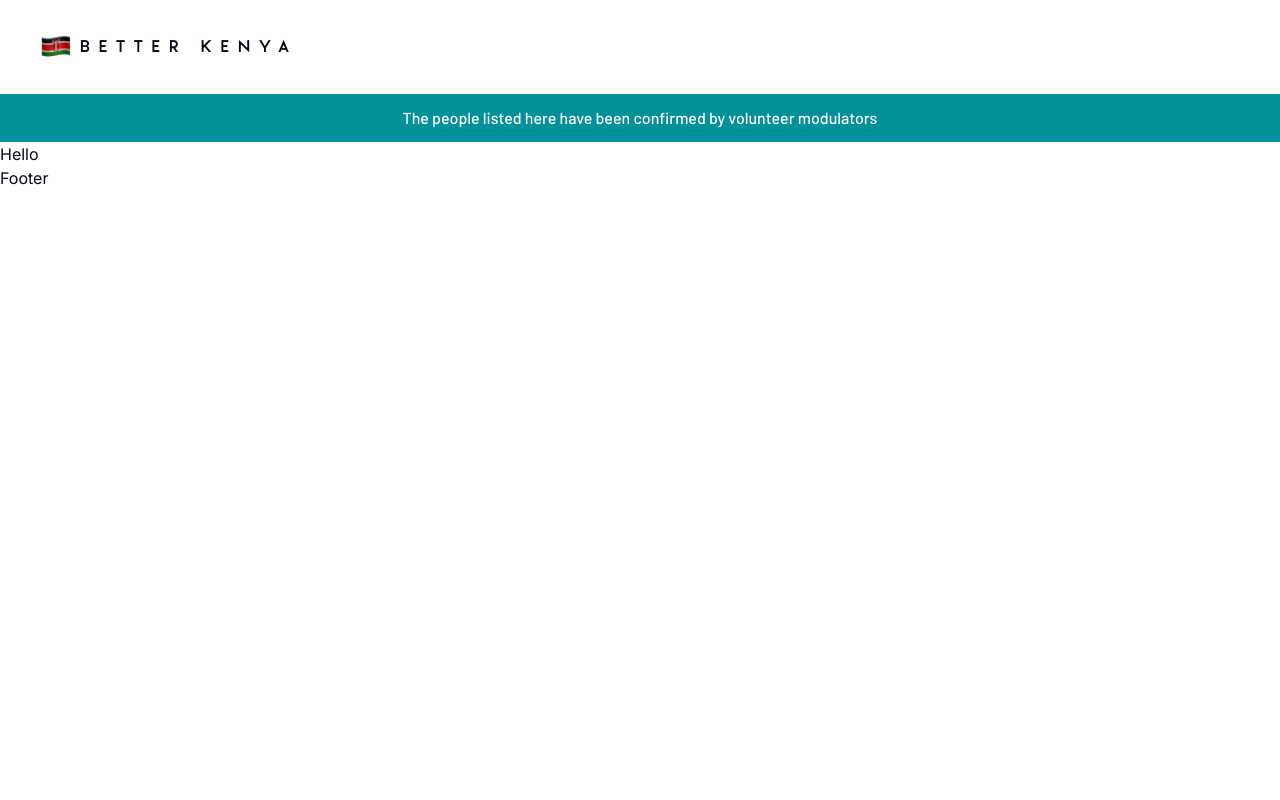
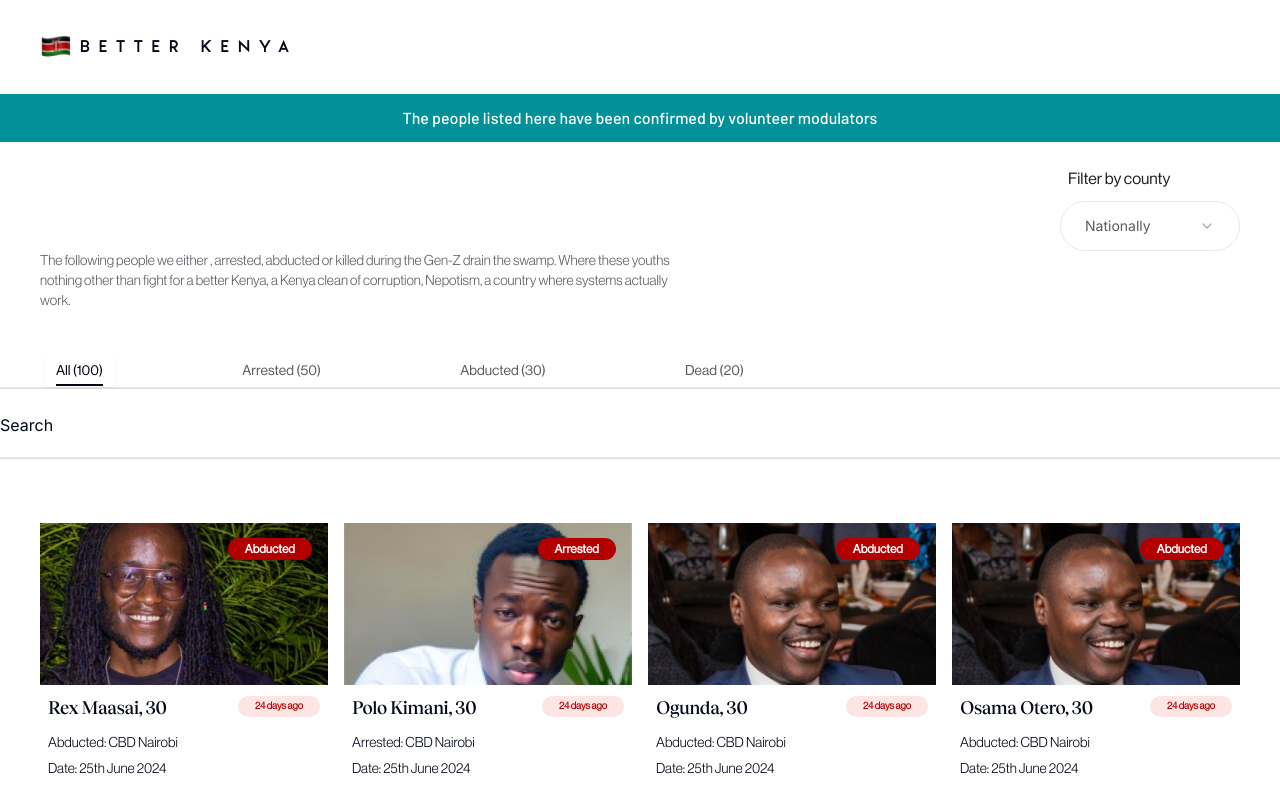
Before and after one commit to InnovateInk/missing-persons-fe, a Next.js app: page / in a window 1280 px wide. Shown: the top 800 px of the page. Built offline with nearby package versions, Linux system fonts and the light colour scheme.

Commit message:
home page

```diff
--- a/src/_data/data.ts
+++ b/src/_data/data.ts
@@ -7,7 +7,7 @@ export type personProps = {
   date: string;
   image: string;
 };
-export const persons = [
+export const persons: personProps[] = [
   {
     id: 1,
     name: 'Rex Maasai',
--- a/src/app/page.tsx
+++ b/src/app/page.tsx
@@ -1,9 +1,54 @@
-import Image from "next/image";
+import Image from 'next/image';
+
+import {
+  Select,
+  SelectContent,
+  SelectGroup,
+  SelectItem,
+  SelectLabel,
+  SelectTrigger,
+  SelectValue,
+} from '@/components/ui/select';
+import Container from '@/components/shared/container';
+import HomeClient from '@/components/home/home-client';
 
 export default function Home() {
   return (
-    <main>
-        Hello
-    </main>
+    <div className=' w-full'>
+      <Container>
+        <div className='w-full flex mt-6 justify-end  '>
+          <div className=' space-y-2.5'>
+            <label className='text-[#1E1E1E] font-grotesk-roman px-2 text-base'>
+              Filter by county
+            </label>
+            <Select defaultValue='all'>
+              <SelectTrigger className='w-[180px] h-[50px] py-4 rounded-full px-6 text-[#595D62]'>
+                <SelectValue placeholder='Select place' />
+              </SelectTrigger>
+              <SelectContent className='outline-none focus-visible:ring-0 '>
+                <SelectGroup>
+                  <SelectLabel>Filter by county</SelectLabel>
+                  <SelectItem value='all'>Nationally</SelectItem>
+                  <SelectItem value='nairobi'>Nairobi</SelectItem>
+                  <SelectItem value='mombasa'>Mombasa</SelectItem>
+                  <SelectItem value='nakuru'>Nakuru</SelectItem>
+                  <SelectItem value='kisumu'>Kisumu</SelectItem>
+                </SelectGroup>
+              </SelectContent>
+            </Select>
+          </div>
+        </div>
+        <div className=' max-w-[40rem] text-sm font-grotesk text-[#595D62]'>
+          <p>
+            The following people we either , arrested, abducted or killed during
+            the Gen-Z drain the swamp. Where these youths nothing other than
+            fight for a better Kenya, a Kenya clean of corruption, Nepotism, a
+            country where systems actually work.{' '}
+          </p>
+        </div>
+      </Container>
+
+      <HomeClient />
+    </div>
   );
 }
--- /dev/null
+++ b/src/components/home/home-client.tsx
@@ -0,0 +1,69 @@
+'use client';
+import React, { useState } from 'react';
+import { Tabs, TabsContent, TabsList, TabsTrigger } from '@/components/ui/tabs';
+import Search from '../shared/search';
+import SharedTab from './shared-tab';
+import { persons } from '@/_data/data';
+import { Button } from '../ui/button';
+// import Search from '@/components/shared/Search';
+
+// import { blogData, booksData, musicData, podcastData, videoData } from '@/_data/data';
+
+const HomeClient = () => {
+  const tabs = [
+    {
+      value: 'all',
+      label: 'All (100)',
+      component: <SharedTab data={persons} />,
+    },
+    {
+      value: 'arrested',
+      label: 'Arrested (50)',
+      component: <SharedTab data={persons} />,
+    },
+    {
+      value: 'abducted ',
+      label: 'Abducted (30)',
+      component: <SharedTab data={persons} />,
+    },
+    {
+      value: 'dead',
+      label: 'Dead (20)',
+      component: <SharedTab data={persons} />,
+    },
+  ];
+
+  return (
+    <div>
+    <Tabs defaultValue='all' className='mt-10'>
+      <div className='container px-4 md:px-10 relative z-10 mx-auto contgr '>
+        <TabsList className='flex justify-between w-full text-[#595D62] md:w-[60%] scroll overflow-x-scroll scrollbar-hide scroll-smooth bg-transparent font-grotesk-roman '>
+          {tabs.map((tab) => (
+            <TabsTrigger key={tab.value} value={tab.value}>
+              {tab.label}
+            </TabsTrigger>
+          ))}
+        </TabsList>
+      </div>
+
+      <div className=' -mt-1 border-[0.5px] border-b-[#DCDCDC]' />
+
+      <div className='my-6'>
+        <Search />
+      </div>
+
+      <div className=' -mt-1 border-[0.5px] border-b-[#DCDCDC]' />
+      {tabs.map((tab) => (
+        <TabsContent key={tab.value} value={tab.value}>
+          {tab.component}
+        </TabsContent>
+      ))}
+    </Tabs>
+      <div className='w-full flex justify-center py-20'>
+        <Button variant='outline' className='px-8 py-8 rounded-[32px] border-[#1E1E1E] bg-transparent text-[#1E1E1E] font-grotesk-roman'>Reveal More </Button>
+      </div>
+    </div>
+  );
+};
+
+export default HomeClient;
--- /dev/null
+++ b/src/components/home/shared-tab.tsx
@@ -0,0 +1,64 @@
+'use client';
+import React, { useState } from 'react';
+import Container from '../shared/container';
+import { personProps } from '@/_data/data';
+import { Card, CardContent, CardFooter, CardHeader, CardTitle } from '../ui/card';
+import Link from 'next/link';
+import Image from 'next/image';
+import { cn } from '@/lib/utils';
+import { Badge } from '../ui/badge';
+
+const SharedTab = ({ data }: { data: personProps[] }) => {
+  const [isLoading, setIsLoading] = useState(true);
+  return (
+    <Container>
+      <div className='w-full grid grid-cols-1 md:grid-cols-3  xl:grid-cols-4 gap-4 mt-16'>
+        {data.map((item) => (
+          <Card key={item.id} className='border-none shadow-none'>
+            <Link href={`/people/${item.name}`} className='w-full h-full'>
+              <CardHeader className='p-0'>
+                <div className='overflow-hidden relative '>
+                  <Image
+                    src={item?.image ?? ''}
+                    alt={item.name}
+                    width={300}
+                    onLoad={() => setIsLoading(false)}
+                    height={330}
+                    className={cn(
+                      'h-auto w-full object-cover transition-all hover:scale-105 blur-none aspect-video  group-hover:opacity-50',
+                      { 'blur-md': isLoading }
+                    )}
+                  />
+                  <div className='absolute top-3 right-4 opacity-100 z-10'>
+                    <Badge className='bg-[#B20000] text-background hover:bg-[#B20000] capitalize font-grotesk-roman px-4'>{item.status}</Badge>
+                  </div>
+                </div>
+              </CardHeader>
+              <CardContent className='px-2 py-2'>
+                    <div className='flex justify-between  h-full items-center'>
+                      <CardTitle className=' font-tobias-medium text-lg font-medium'>
+                        <span>{item.name}</span>,{" "}
+                        <span>{item.age}</span></CardTitle>
+                      <Badge className='bg-[#FFE4E4] text-[#B20000] hover:bg-[#FFE4E4] h-full text-[10px] font-grotesk py-0.5 px-4'>24 days ago</Badge>
+                    </div>
+              </CardContent>
+              <CardFooter className='flex flex-col items-start px-2 pt-1 space-y-1.5'>
+                <div className=' font-grotesk text-sm'>
+                  <span>{item.status === 'abducted' ? 'Abducted' : item.status === 'deceased' ? 'Deceased' : 'Arrested'}:</span>{" "}
+                  <span>{item.location}</span>
+                </div>
+                <div className=' font-grotesk text-sm'>
+                  <span>Date:</span> {""}
+                  <span>{item.date}</span>
+                </div>
+
+              </CardFooter>
+            </Link>
+          </Card>
+        ))}
+      </div>
+    </Container>
+  );
+};
+
+export default SharedTab;
--- a/src/components/navs/footer.tsx
+++ b/src/components/navs/footer.tsx
@@ -2,7 +2,10 @@ import React from 'react'
 
 const Footer = () => {
   return (
-    <div>Footer</div>
+    <div className='bg-[#F9F9F9] h-[16dvh] flex flex-col items-center justify-center space-y-4 '>
+            <div className=' border border-b-[#DCDCDC] container max-w-5xl mx-auto' />
+            <p className='font-medium text-b text- font-grotesk text-[#787676]'>We will never forget ~  by Gen - z </p>
+    </div>
   )
 }
 
--- /dev/null
+++ b/src/components/shared/search.tsx
@@ -0,0 +1,9 @@
+import React from 'react'
+
+const Search = () => {
+  return (
+    <div>Search</div>
+  )
+}
+
+export default Search
--- a/src/components/ui/tabs.tsx
+++ b/src/components/ui/tabs.tsx
@@ -29,7 +29,7 @@ const TabsTrigger = React.forwardRef<
   <TabsPrimitive.Trigger
     ref={ref}
     className={cn(
-      "inline-flex items-center justify-center whitespace-nowrap rounded-sm px-3 py-1.5 text-sm font-medium ring-offset-background transition-all focus-visible:outline-none focus-visible:ring-2 focus-visible:ring-ring focus-visible:ring-offset-2 disabled:pointer-events-none disabled:opacity-50 data-[state=active]:bg-background data-[state=active]:text-foreground data-[state=active]:shadow-sm",
+      "inline-flex items-center justify-center whitespace-nowrap rounded-sm px-3 py-1.5 text-sm font-medium ring-offset-background transition-all focus-visible:outline-none focus-visible:ring-2 focus-visible:ring-ring focus-visible:ring-offset-2 disabled:pointer-events-none disabled:opacity-50 data-[state=active]:bg-background data-[state=active]:underline decoration-2 underline-offset-[9px] data-[state=active]:text-foreground data-[state=active]:shadow-sm",
       className
     )}
     {...props}
```
